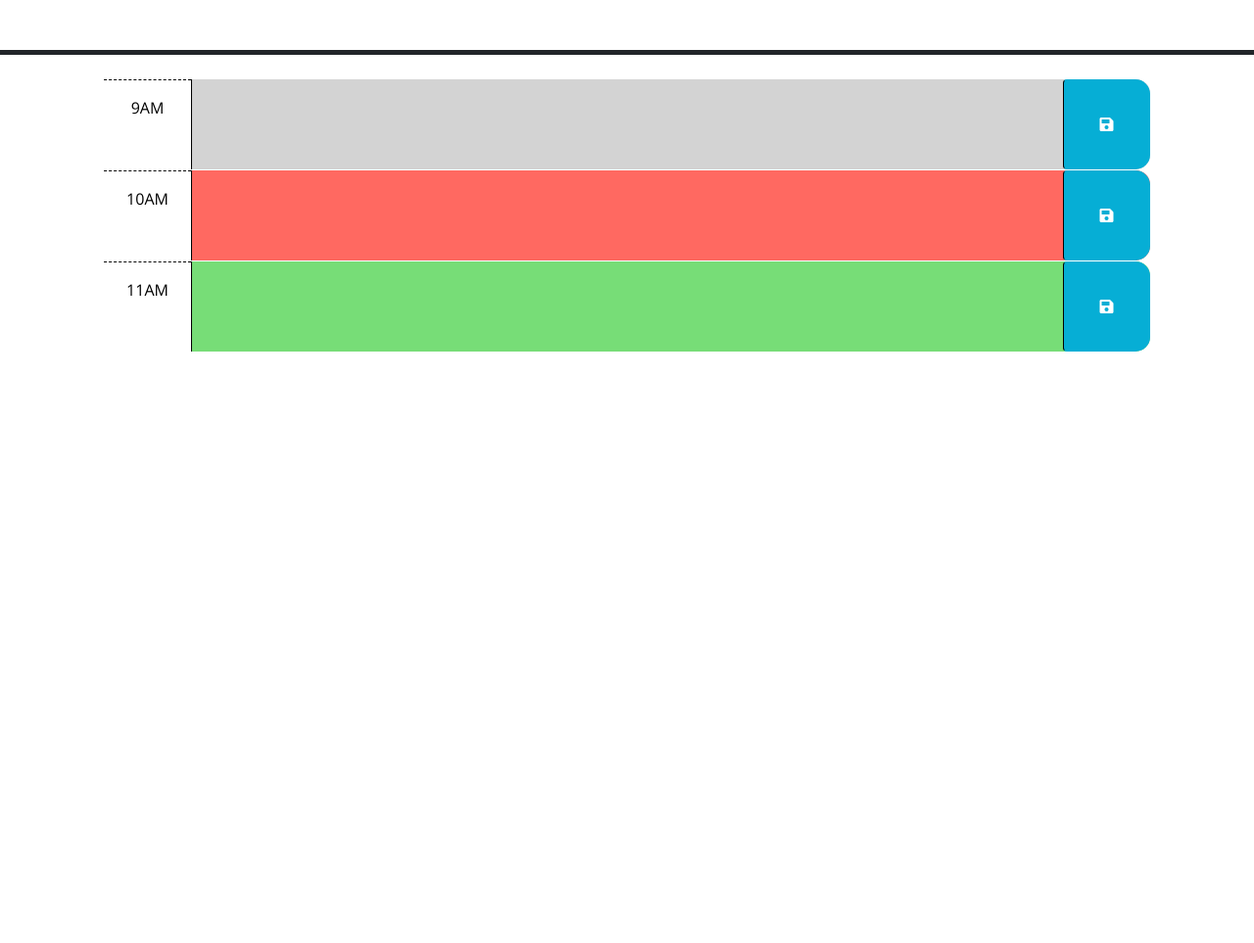
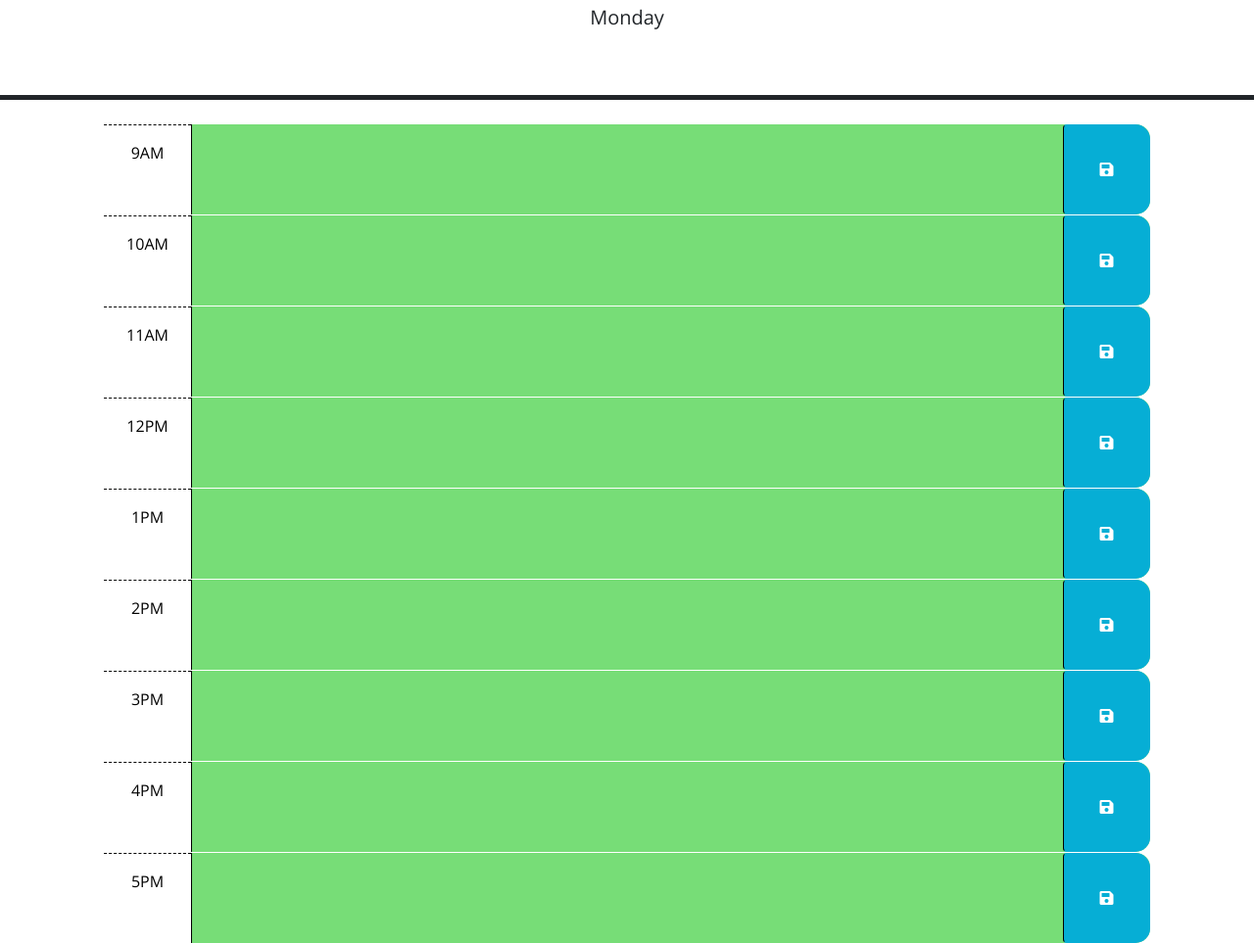
Before and after one commit to AndrewRotolo/Workday-Scheduler, a plain HTML site: page index.html in a window 1280 px wide. Shown: the part 176-1139 px from the top of the page at 98% size. Before the commit the page ends 800 px from the top, so only its background shows below. Drawn offline with nearby package versions, Linux system fonts and the light colour scheme.

Commit message:
day and color coding functional

```diff
--- a/index.html
+++ b/index.html
@@ -19,6 +19,7 @@
       rel="stylesheet"
     />
     <link rel="stylesheet" href="style.css" />
+    <script src="https://rawgit.com/moment/moment/2.2.1/min/moment.min.js"></script>
     <title>Work Day Scheduler</title>
   </head>
 
@@ -40,7 +41,7 @@
         -->
 
       <!-- Example of a past time block. The "past" class adds a gray background color. -->
-      <div id="hour-9" class="row time-block past">
+      <div id="hour-9" class="row time-block">
         <div class="col-2 col-md-1 hour text-center py-3">9AM</div>
         <textarea class="col-8 col-md-10 description" rows="3"> </textarea>
         <button class="btn saveBtn col-2 col-md-1" aria-label="save">
@@ -49,7 +50,7 @@
       </div>
 
       <!-- Example of a a present time block. The "present" class adds a red background color. -->
-      <div id="hour-10" class="row time-block present">
+      <div id="hour-10" class="row time-block">
         <div class="col-2 col-md-1 hour text-center py-3">10AM</div>
         <textarea class="col-8 col-md-10 description" rows="3"> </textarea>
         <button class="btn saveBtn col-2 col-md-1" aria-label="save">
@@ -58,8 +59,56 @@
       </div>
 
       <!-- Example of a future time block. The "future" class adds a green background color. -->
-      <div id="hour-11" class="row time-block future">
+      <div id="hour-11" class="row time-block">
         <div class="col-2 col-md-1 hour text-center py-3">11AM</div>
+        <textarea class="col-8 col-md-10 description" rows="3"> </textarea>
+        <button class="btn saveBtn col-2 col-md-1" aria-label="save">
+          <i class="fas fa-save" aria-hidden="true"></i>
+        </button>
+      </div>
+
+      <div id="hour-12" class="row time-block">
+        <div class="col-2 col-md-1 hour text-center py-3">12PM</div>
+        <textarea class="col-8 col-md-10 description" rows="3"> </textarea>
+        <button class="btn saveBtn col-2 col-md-1" aria-label="save">
+          <i class="fas fa-save" aria-hidden="true"></i>
+        </button>
+      </div>
+
+      <div id="hour-13" class="row time-block">
+        <div class="col-2 col-md-1 hour text-center py-3">1PM</div>
+        <textarea class="col-8 col-md-10 description" rows="3"> </textarea>
+        <button class="btn saveBtn col-2 col-md-1" aria-label="save">
+          <i class="fas fa-save" aria-hidden="true"></i>
+        </button>
+      </div>
+
+      <div id="hour-14" class="row time-block">
+        <div class="col-2 col-md-1 hour text-center py-3">2PM</div>
+        <textarea class="col-8 col-md-10 description" rows="3"> </textarea>
+        <button class="btn saveBtn col-2 col-md-1" aria-label="save">
+          <i class="fas fa-save" aria-hidden="true"></i>
+        </button>
+      </div>
+
+      <div id="hour-15" class="row time-block">
+        <div class="col-2 col-md-1 hour text-center py-3">3PM</div>
+        <textarea class="col-8 col-md-10 description" rows="3"> </textarea>
+        <button class="btn saveBtn col-2 col-md-1" aria-label="save">
+          <i class="fas fa-save" aria-hidden="true"></i>
+        </button>
+      </div>
+
+      <div id="hour-16" class="row time-block">
+        <div class="col-2 col-md-1 hour text-center py-3">4PM</div>
+        <textarea class="col-8 col-md-10 description" rows="3"> </textarea>
+        <button class="btn saveBtn col-2 col-md-1" aria-label="save">
+          <i class="fas fa-save" aria-hidden="true"></i>
+        </button>
+      </div>
+
+      <div id="hour-17" class="row time-block">
+        <div class="col-2 col-md-1 hour text-center py-3">5PM</div>
         <textarea class="col-8 col-md-10 description" rows="3"> </textarea>
         <button class="btn saveBtn col-2 col-md-1" aria-label="save">
           <i class="fas fa-save" aria-hidden="true"></i>
--- a/script.js
+++ b/script.js
@@ -2,6 +2,27 @@
 // the code isn't run until the browser has finished rendering all the elements
 // in the html.
 $(function () {
+  //simply displays the current day
+var today = moment().format('dddd');
+$('#currentDay').text(today);
+
+
+//this code block color codes each time block based on past/present/future (truncated to the hour) by adding the relevant classes.
+var hour = moment().format('H');
+
+for (var i = 9; i <= 17; i++) {
+  var id = "#hour-" + i;
+  if (hour < i) {
+    $(id).addClass("future");
+  } else if (hour == i) {
+    $(id).addClass("present");
+  } else {
+    $(id).addClass("past");
+  }
+}
+
+
+
   // TODO: Add a listener for click events on the save button. This code should
   // use the id in the containing time-block as a key to save the user input in
   // local storage. HINT: What does `this` reference in the click listener
```
